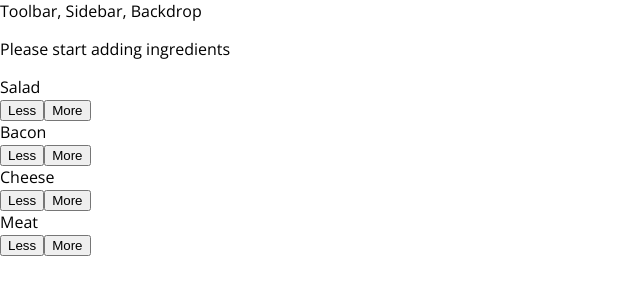
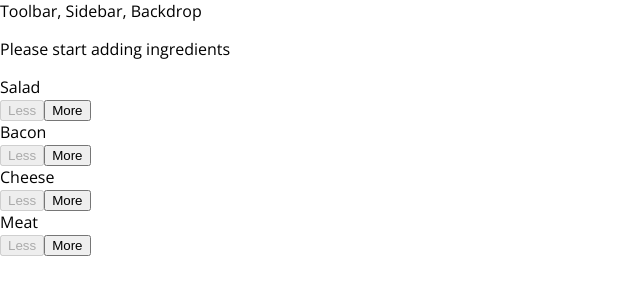
Before and after one commit to katarinish/burger-builder_React, a React app: page / in a window 1280 px wide. Shown: the top 300 px of the page, without its empty margins (0-640 px from the left). Built offline with nearby package versions, Linux system fonts and the light colour scheme.

Commit message:
Implementation of adding and removing ingredients

```diff
--- a/src/components/Burger/BuildControls/BuildControl/BuildControl.js
+++ b/src/components/Burger/BuildControls/BuildControl/BuildControl.js
@@ -4,10 +4,15 @@ import styles from './BuildControl.css';
 
 const buildControl = (props) => {
     return (
-        <div className={styles.BuildControl}>
+        <div className={styles.BuildControl} >
             <div className={styles.Label}>{props.label}</div>
-            <button className={styles.Less}>Less</button>
-            <button className={styles.More}>More</button>
+            <button
+                className={styles.Less}
+                onClick={props.removeIngredient}
+                disabled={props.isDisabled} >Less</button>
+            <button
+                className={styles.More}
+                onClick={props.addIngredient} >More</button>
         </div>
     );
 }
--- a/src/components/Burger/BuildControls/BuildControls.js
+++ b/src/components/Burger/BuildControls/BuildControls.js
@@ -18,7 +18,10 @@ const buildControls = (props) => {
                 <BuildControl
                     key={control.label}
                     label={control.label}
-                    type={control.type} />
+                    addIngredient={() => props.handleAddIngredient(control.type)}
+                    removeIngredient={() => props.handleRemoveIngredient(control.type)}
+                    isDisabled={props.disabledIngrInfo[control.type]}
+                    />
             ))}
         </div>
     );
--- a/src/containers/BurgerBuilder/BurgerBuilder.js
+++ b/src/containers/BurgerBuilder/BurgerBuilder.js
@@ -3,6 +3,13 @@ import React, { Component } from 'react';
 import Burger from '../../components/Burger/Burger';
 import BuildControls from '../../components/Burger/BuildControls/BuildControls';
 import Aux from '../../hoc/Aux';
+
+const INGREDIENT_PRICES = {
+    salad: 0.5,
+    bacon: 0.7,
+    cheese:  0.6,
+    meat:  1.3,
+};
 
 export default class BurgerBuilder extends Component {
     state = {
@@ -11,14 +18,72 @@ export default class BurgerBuilder extends Component {
             bacon: 0,
             cheese: 0,
             meat: 0
-        }
+        },
+        totalPrice: 4,
     };
 
+    _updateTotalPrice = (ingredient, type, count = 1) => {
+        const oldPrice = this.state.totalPrice;
+
+        if (type === 'inc')
+            return oldPrice + (INGREDIENT_PRICES[ingredient] * count);
+        if (type === 'dec')
+            return oldPrice - (INGREDIENT_PRICES[ingredient] * count);
+    }
+
+    _getDisabledInfo = () => {
+        const ingredients = { ...this.state.ingredients };
+        for (let key in ingredients) {
+            ingredients[key] = ingredients[key] <= 0;
+        }
+
+        return ingredients;
+    }
+
+
+    addIngredientHandler = (ingType) => {
+        const updatedCount = this.state.ingredients[ingType] + 1;
+        const updatedIngredients = {
+            ...this.state.ingredients
+        };
+        updatedIngredients[ingType] = updatedCount;
+        const newPrice = this._updateTotalPrice(ingType, 'inc');
+
+        this.setState({
+            ingredients: updatedIngredients,
+            totalPrice: newPrice
+        });
+    }
+
+    removeIngredientHandler = (ingType) => {
+        const oldCount = this.state.ingredients[ingType];
+        if (oldCount <= 0) return;
+
+        const updatedCount = oldCount - 1;
+        const updatedIngredients = {
+            ...this.state.ingredients
+        };
+        updatedIngredients[ingType] = updatedCount;
+
+        const newPrice = this._updateTotalPrice(ingType, 'dec');
+
+        this.setState({
+            ingredients: updatedIngredients,
+            totalPrice: newPrice
+        });
+    }
+
+
     render() {
+        const disabledIngrInfo = this._getDisabledInfo();
+
         return (
             <Aux>
                 <Burger ingredients={this.state.ingredients}/>
-                <BuildControls />
+                <BuildControls
+                    handleAddIngredient={this.addIngredientHandler}
+                    handleRemoveIngredient={this.removeIngredientHandler}
+                    disabledIngrInfo={disabledIngrInfo} />
             </Aux>
         )
     }
```
